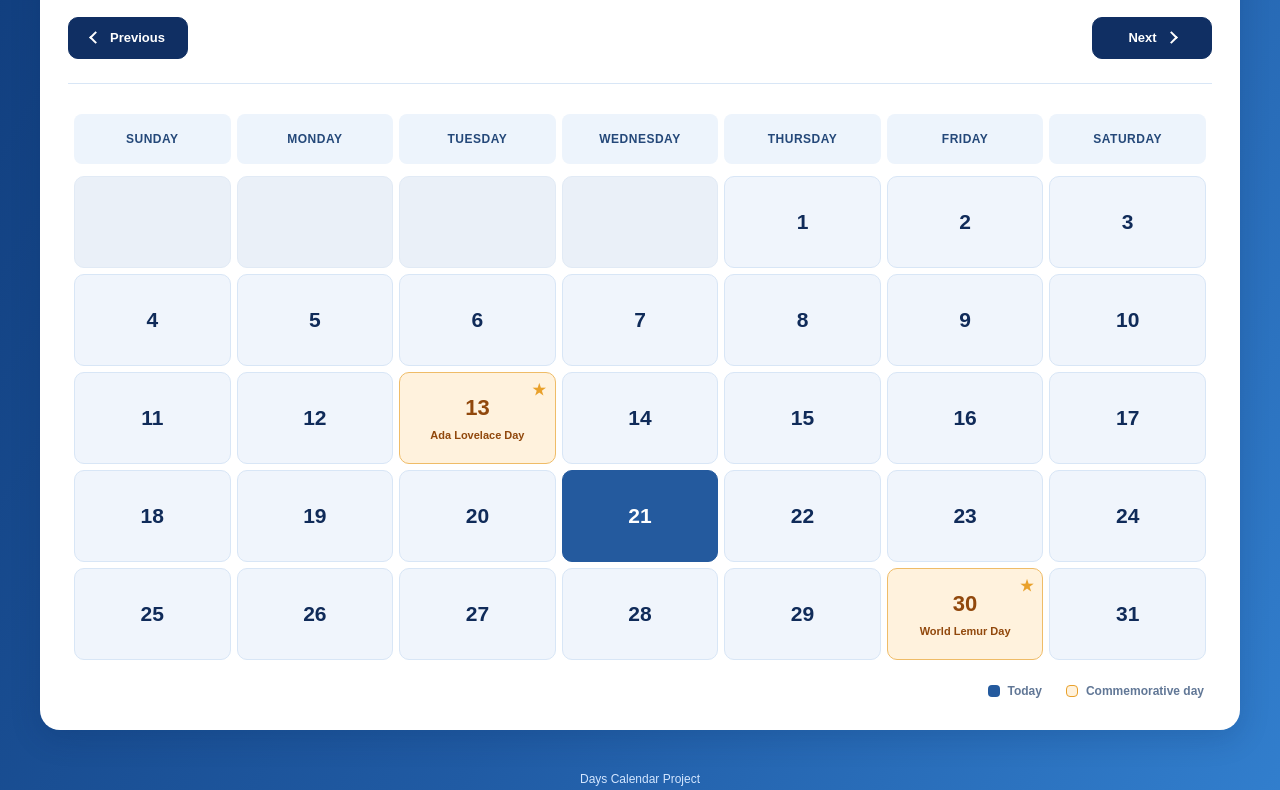
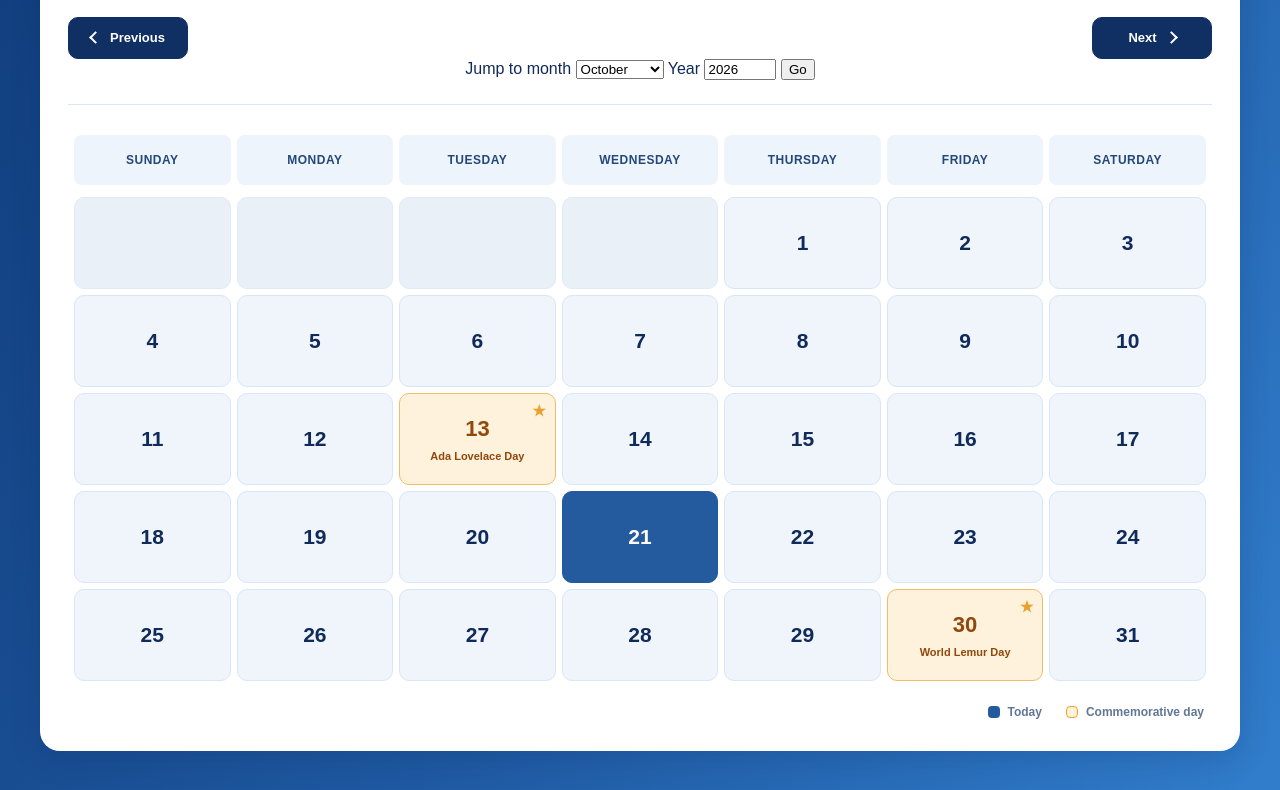
Before and after one commit to HadiVahidi20/Checkpoint-Sprint-3-Project, a website with bundled scripts: page index.html in a window 1280 px wide. Shown: the part 201-991 px from the top of the page. Built offline with nearby package versions, Linux system fonts and the light colour scheme.

Commit message:
feat: add month and year selection

```diff
--- a/index.html
+++ b/index.html
@@ -43,6 +43,36 @@
 
               <button id="next-month" type="button">Next</button>
             </nav>
+
+            <div class="calendar-jump">
+              <label for="month-select">Jump to month</label>
+              <select id="month-select">
+                <option value="0">January</option>
+                <option value="1">February</option>
+                <option value="2">March</option>
+                <option value="3">April</option>
+                <option value="4">May</option>
+                <option value="5">June</option>
+                <option value="6">July</option>
+                <option value="7">August</option>
+                <option value="8">September</option>
+                <option value="9">October</option>
+                <option value="10">November</option>
+                <option value="11">December</option>
+              </select>
+
+              <label for="year-input">Year</label>
+              <input
+                id="year-input"
+                type="number"
+                min="1900"
+                max="2050"
+                step="1"
+                required
+              />
+
+              <button id="jump-to-date" type="button">Go</button>
+            </div>
           </header>
 
           <div class="calendar-table-wrapper">
--- a/web.mjs
+++ b/web.mjs
@@ -24,13 +24,16 @@ function setup() {
   elements.calendarBody = document.getElementById("calendar-body");
   elements.nextMonthButton = document.getElementById("next-month");
   elements.previousMonthButton = document.getElementById("previous-month");
+  elements.monthSelect = document.getElementById("month-select");
+  elements.yearInput = document.getElementById("year-input");
+  elements.jumpToDateButton = document.getElementById("jump-to-date");
 
   elements.previousMonthButton.addEventListener(
     "click",
     handlePreviousMonthClick,
   );
-
   elements.nextMonthButton.addEventListener("click", handleNextMonthClick);
+  elements.jumpToDateButton.addEventListener("click", handleJumpToDateClick);
 }
 
 function handleNextMonthClick() {
@@ -55,10 +58,23 @@ function handlePreviousMonthClick() {
   updateCalendar();
 }
 
+function handleJumpToDateClick() {
+  if (!elements.yearInput.checkValidity()) {
+    elements.yearInput.reportValidity();
+    return;
+  }
+  state.currentMonth = Number(elements.monthSelect.value);
+  state.currentYear = Number(elements.yearInput.value);
+
+  updateCalendar();
+}
+
 function updateCalendar() {
   getCalendarData();
   getCommemorativeDays();
   renderCalendar();
+  elements.monthSelect.value = state.currentMonth;
+  elements.yearInput.value = state.currentYear;
 }
 
 function getCalendarData() {
```
